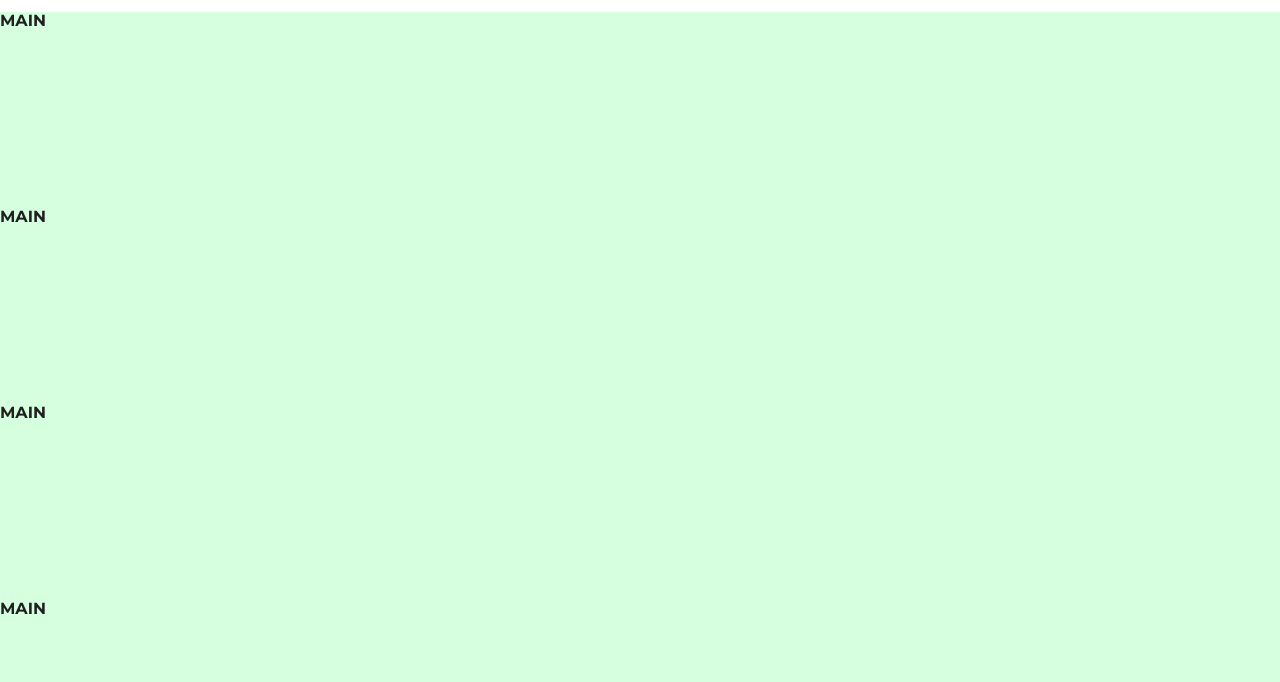
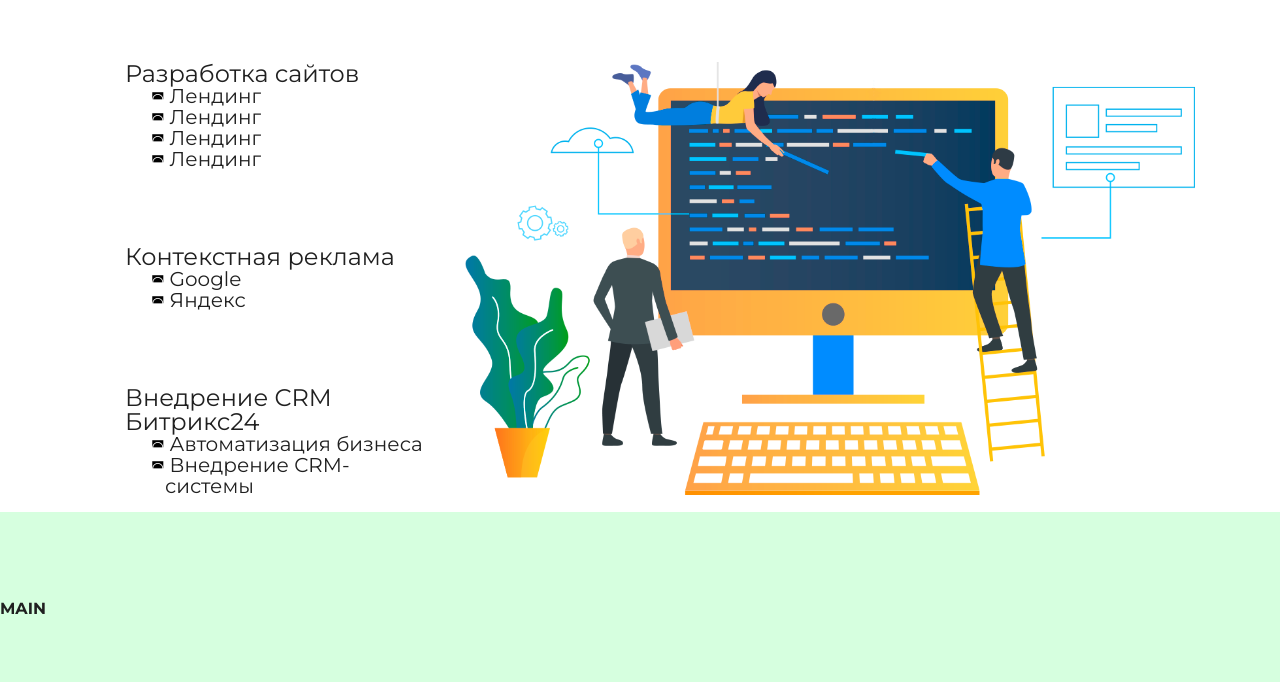
Before and after one commit to LiliaS20/msk, a website: page src/index.html in a window 1280 px wide. Shown: the part 118-800 px from the top of the page. Drawn offline with nearby package versions, Linux system fonts and the light colour scheme; files that its build step writes are made by us from their sources.

Commit message:
27.10.2019 20:55

```diff
--- a/src/blocks/header.html
+++ b/src/blocks/header.html
@@ -1,4 +1,6 @@
 <header class="header">
+
+  <div class="header-top">
 
     <div class="container">
       <div class="row">
@@ -74,4 +76,48 @@
       </div>
     </div>
 
+  </div>
+
+  <div class="container">
+    <div class="row">
+
+      <div class="col-4 header-menu">
+
+        <ul class="head">
+          <li>
+          <a href="#">Разработка сайтов</a>
+          <ul>
+            <li><a href="#">Лендинг</a></li>
+            <li><a href="#">Лендинг</a></li>
+            <li><a href="#">Лендинг</a></li>
+            <li><a href="#">Лендинг</a></li>
+          </ul>
+          </li>
+          <li>
+            <a href="#">Контекстная реклама</a>
+            <ul>
+              <li><a href="#">Google</a></li>
+              <li><a href="#">Яндекс</a></li>
+            </ul>
+          </li>
+          <li>
+            <a href="#">Внедрение CRM Битрикс24</a>
+            <ul>
+              <li><a href="#">Автоматизация бизнеса</a></li>
+              <li><a href="#">Внедрение CRM-системы</a></li>
+            </ul>
+          </li>
+        </ul>
+
+      </div>
+
+      <div class="col-8 header-img">
+
+        <img src="./files/imgs/first-screen.png" alt="">
+
+      </div>
+
+    </div>
+  </div>
+
 </header>
--- a/src/scss/_header.scss
+++ b/src/scss/_header.scss
@@ -1,4 +1,4 @@
-.header{
+.header {
   padding-top: 10px;
   padding-bottom: 30px;
   position: fixed;
@@ -8,10 +8,14 @@
   background-color: #fff;
   z-index: 99;
 
-  &-logo{
+  &-top {
+    margin-bottom: 65px;
+  }
+
+  &-logo {
     display: flex;
 
-    &__burger{
+    &__burger {
       margin-right: 15px;
       padding: 0 10px;
       display: flex;
@@ -19,15 +23,14 @@
       justify-content: center;
       width: 30px;
 
-
-      &-inner{
+      &-inner {
         width: 5px;
         height: 5px;
         border-radius: 50%;
         background-color: rgb(0, 167, 174);
         position: relative;
 
-        &::before{
+        &::before {
           display: block;
           content: '';
           width: 5px;
@@ -39,7 +42,7 @@
           top: -10px;
         }
 
-        &::after{
+        &::after {
           display: block;
           content: '';
           width: 5px;
@@ -53,22 +56,22 @@
       }
     }
 
-    &__link{
+    &__link {
       display: flex;
       align-items: center;
 
-      img{
+      img {
         width: 40px;
         height: 40px;
         margin-right: 20px;
       }
 
-      > span{
+      > span {
         color: rgb(0, 167, 174);
         font-size: 22px;
         font-weight: 600;
 
-        span{
+        span {
           font-size: inherit;
           font-weight: inherit;
           color: $yellowColor;
@@ -77,7 +80,7 @@
     }
   }
 
-  &-nav{
+  &-nav {
     display: none;
     position: absolute;
     left: 0;
@@ -86,20 +89,20 @@
     background: #fff;
     padding-bottom: 20px;
 
-    nav{
+    nav {
 
-      ul{
+      ul {
         list-style: none;
         padding: 0;
 
-        li{
+        li {
           margin-bottom: 5px;
 
-          &:last-child{
+          &:last-child {
             margin-bottom: 0;
           }
 
-          a{
+          a {
             display: block;
             padding: 3px 0;
             font-size: 22px;
@@ -108,12 +111,12 @@
       }
     }
 
-    nav.double-trouble{
+    nav.double-trouble {
       display: none;
     }
   }
 
-  &-social{
+  &-social {
     display: none;
     justify-content: center;
     background-color: #fff;
@@ -124,56 +127,54 @@
     padding-top: 20px;
     padding-bottom: 20px;
 
-    &__wrap{
+    &__wrap {
       display: flex;
     }
 
-    &__link{
+    &__link {
       margin-right: 15px;
 
-      &:last-child{
+      &:last-child {
         margin-right: 0;
       }
 
-      &.phone{
+      &.phone {
         display: flex;
         align-items: center;
 
-
-        img{
+        img {
           margin-right: 10px;
         }
 
-        span{
+        span {
           font-size: 18px;
           font-weight: 600;
           color: $yellowColor;
         }
       }
 
-      img{
+      img {
         width: 30px;
         height: 30px;
-
 
       }
 
     }
   }
 
-  &.burger-opened{
+  &.burger-opened {
 
-    .header-logo{
+    .header-logo {
 
-      &__burger{
+      &__burger {
         padding: 0;
         justify-content: flex-start;
 
-        &-inner{
+        &-inner {
           width: 0;
           height: 0;
 
-          &::before{
+          &::before {
             width: 20px;
             height: 2px;
             border-radius: 0;
@@ -183,7 +184,7 @@
             left: 5px;
           }
 
-          &::after{
+          &::after {
             width: 20px;
             height: 2px;
             border-radius: 0;
@@ -193,6 +194,47 @@
             left: 5px;
           }
         }
+      }
+    }
+  }
+
+  &-menu {
+
+     .head {
+      list-style: none;
+      //background-color: red;
+
+       > li {
+        margin-bottom: 75px;
+
+         &:last-child {
+           margin-bottom: 0;
+         }
+
+        a {
+          font-size: 24px;;
+
+        }
+
+        ul {
+
+          li {
+            list-style: none;
+            text-indent: -1em;
+
+            &::before {
+              content: '\25da';
+              padding-right: 5px;
+              color: black;
+            }
+
+            a {
+              font-size: 20px;
+
+            }
+          }
+        }
+
       }
     }
   }
```
Lines whose indentation alone changed are shown as unchanged.
